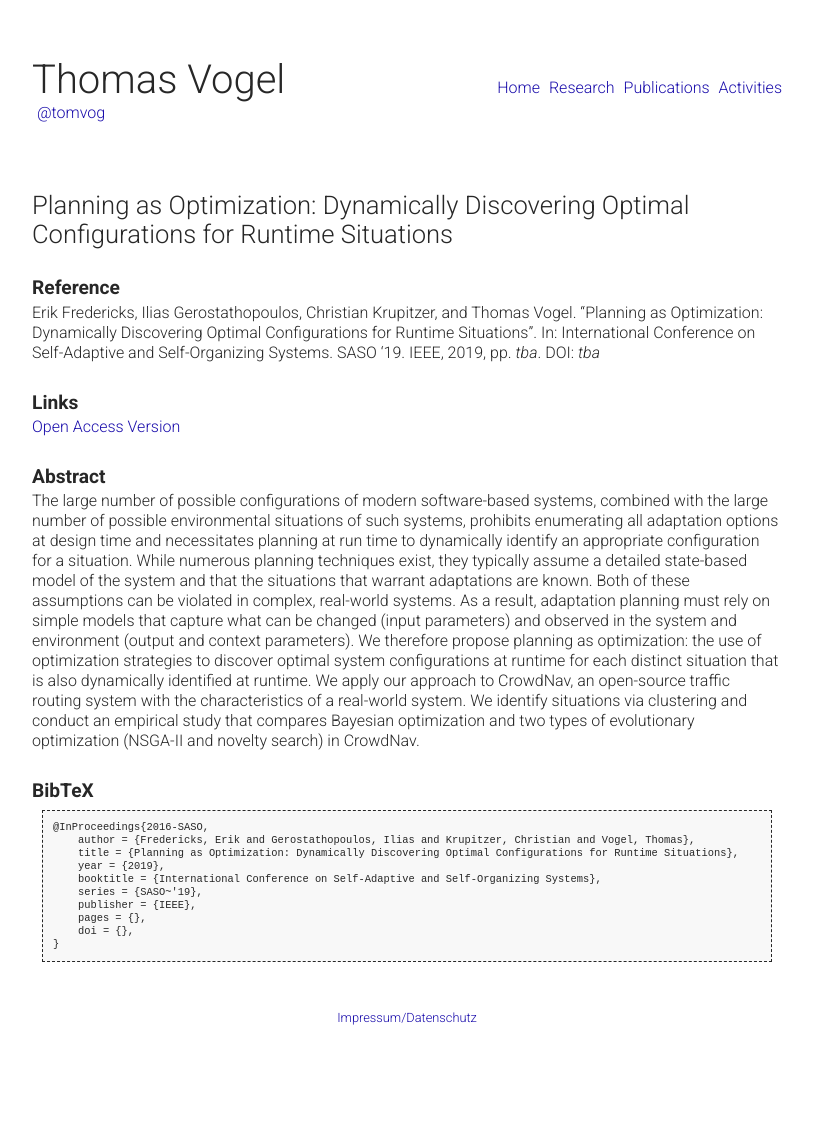
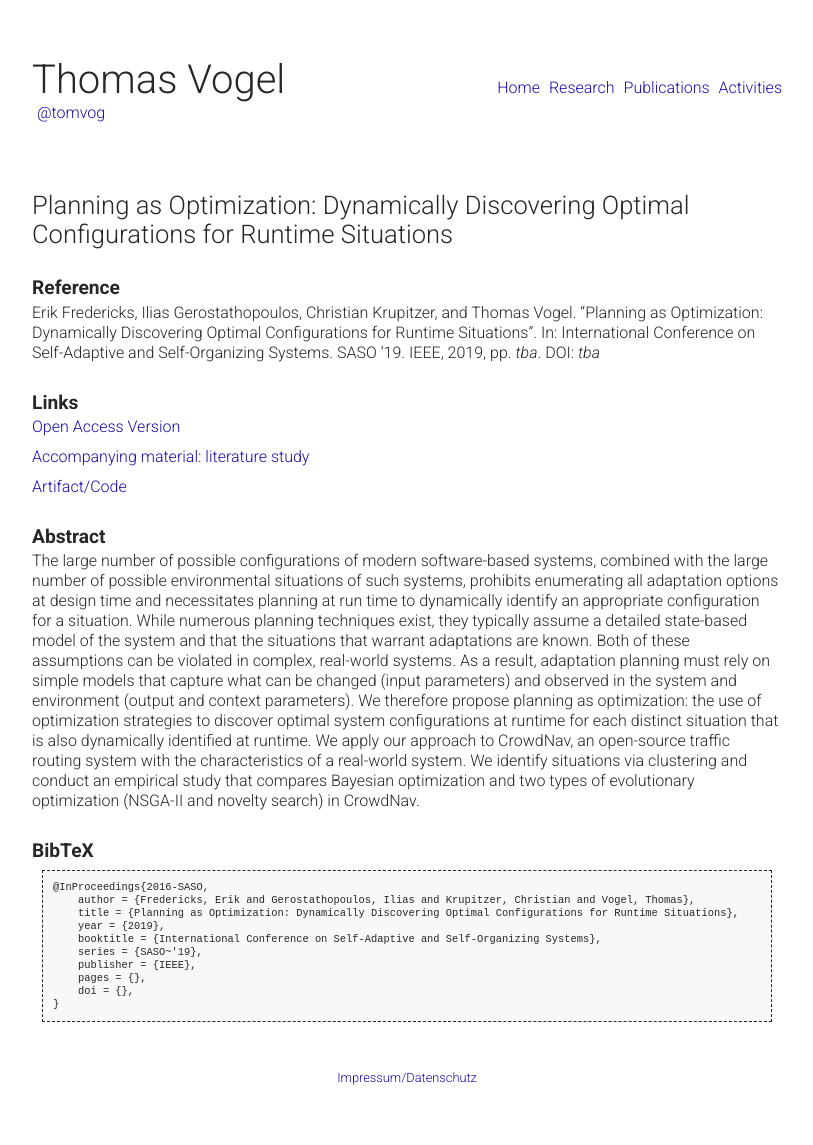
Before and after one commit to thomas-vogel/thomas-vogel.github.io, a Jekyll site: the page built from _pages/publications/2019-SASO.md, in a window 1280 px wide. Shown: the whole page, without its empty margins (233-1046 px from the left). Built offline with Jekyll 4.4.1, drawn with Linux system fonts in a browser that asks for light colours; before the commit the page ends 1085 px from its top, so only the background shows below that.

Commit message:
Add links to artifact/code for SASO'19 and SEAMS'19.

```diff
--- a/_pages/publications/2019-SASO.md
+++ b/_pages/publications/2019-SASO.md
@@ -9,6 +9,10 @@ Erik Fredericks, Ilias Gerostathopoulos, Christian Krupitzer, and Thomas Vogel.
 
 ## Links
 [Open Access Version](https://arxiv.org/abs/1905.01071){:target="_blank"}
+
+[Accompanying material: literature study](https://doi.org/10.5281/zenodo.2584266){:target="_blank"}
+
+[Artifact/Code](https://github.com/iliasger/RTX/tree/saso19){:target="_blank"}
 
 ## Abstract
 The large number of possible configurations of modern software-based systems, combined with the large number of possible environmental situations of such systems, prohibits enumerating all adaptation options at design time and necessitates planning at run time to dynamically identify an appropriate configuration for a situation. While numerous planning techniques exist, they typically assume a detailed state-based model of the system and that the situations that warrant adaptations are known. Both of these assumptions can be violated in complex, real-world systems. As a result, adaptation planning must rely on simple models that capture what can be changed (input parameters) and observed in the system and environment (output and context parameters). We therefore propose planning as optimization: the use of optimization strategies to discover optimal system configurations at runtime for each distinct situation that is also dynamically identified at runtime. We apply our approach to CrowdNav, an open-source traffic routing system with the characteristics of a real-world system. We identify situations via clustering and conduct an empirical study that compares Bayesian optimization and two types of evolutionary optimization (NSGA-II and novelty search) in CrowdNav.
```
Also changed, not shown: _pages/publications/2019-SEAMS.md (+5 -0 lines).
